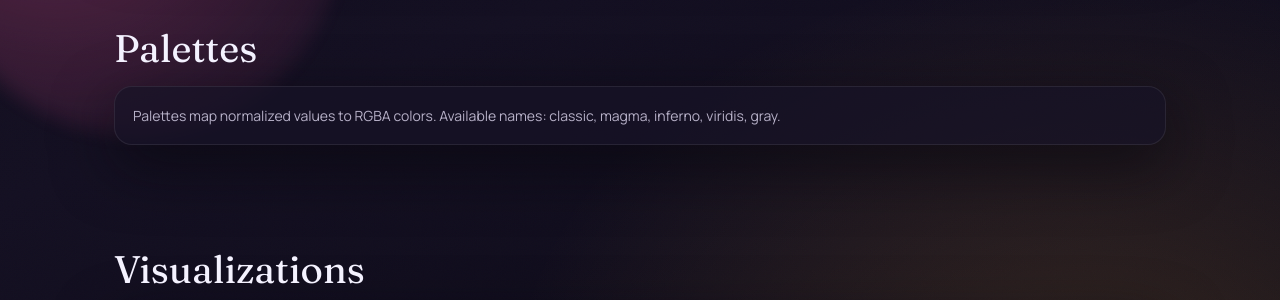
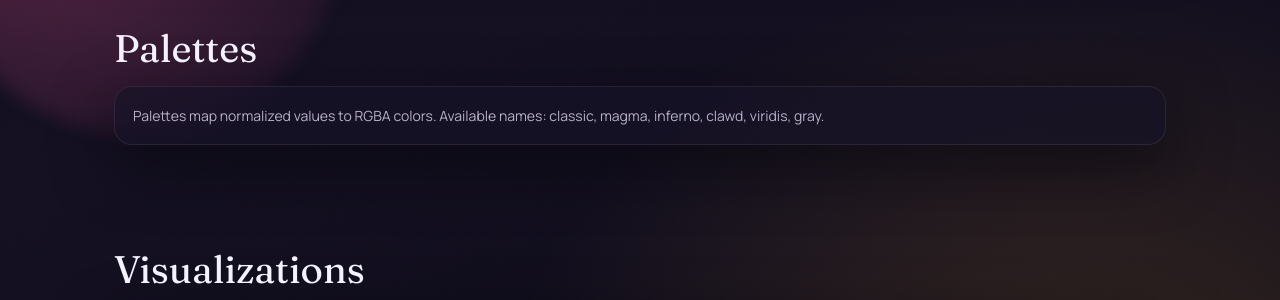
Before and after one commit to steipete/songsee, a Jekyll site: the page built from docs/spec.md, in a window 1280 px wide and 900 px high, scrolled down 926 px. Shown: the part 154-454 px from the top of the window. Built offline with Jekyll 4.4.1, drawn with Linux system fonts in a browser that asks for light colours.

Commit message:
docs: add clawd to docs site too 🦞
The lobster remembers everything.

Co-authored-by: Clawd <clawdbot@gmail.com>

```diff
--- a/docs/spec.md
+++ b/docs/spec.md
@@ -57,7 +57,7 @@ description: songsee spectral pipeline, defaults, and rendering details.
   <h2 class="section-title">Palettes</h2>
   <div class="card">
     <p>
-      Palettes map normalized values to RGBA colors. Available names: classic, magma, inferno,
+      Palettes map normalized values to RGBA colors. Available names: classic, magma, inferno, clawd,
       viridis, gray.
     </p>
   </div>
```
Also changed, not shown: docs/index.md (+1 -0 lines).
